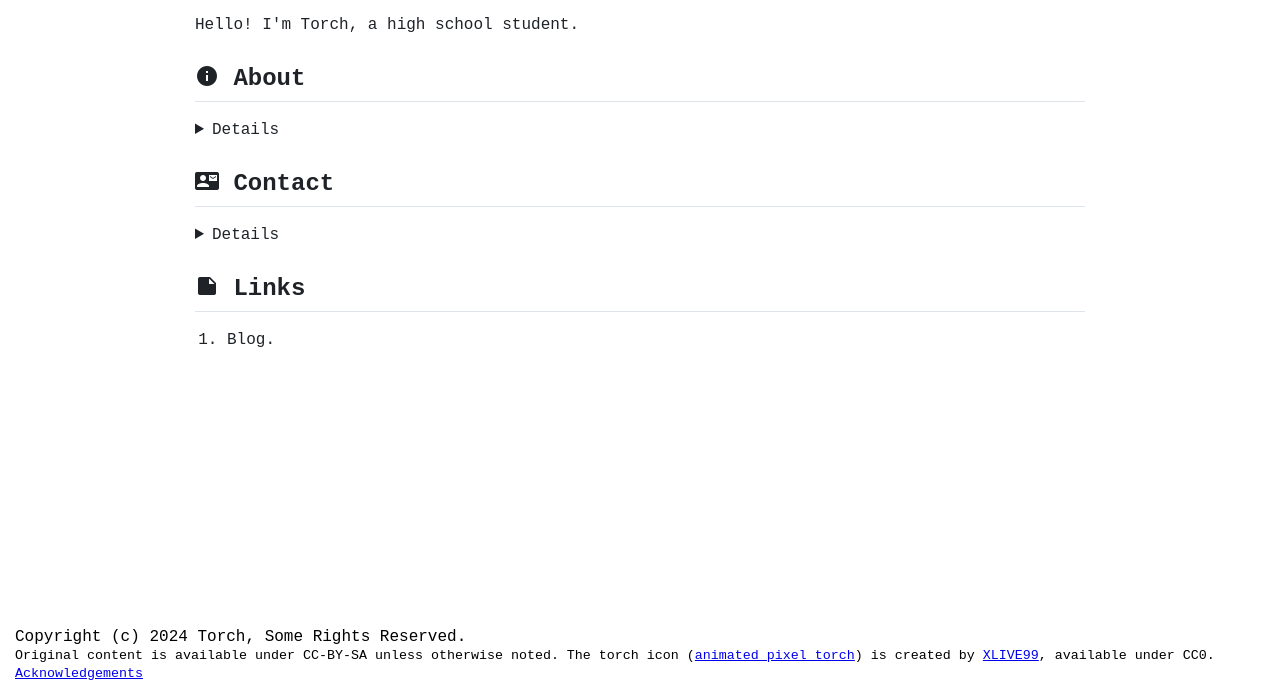
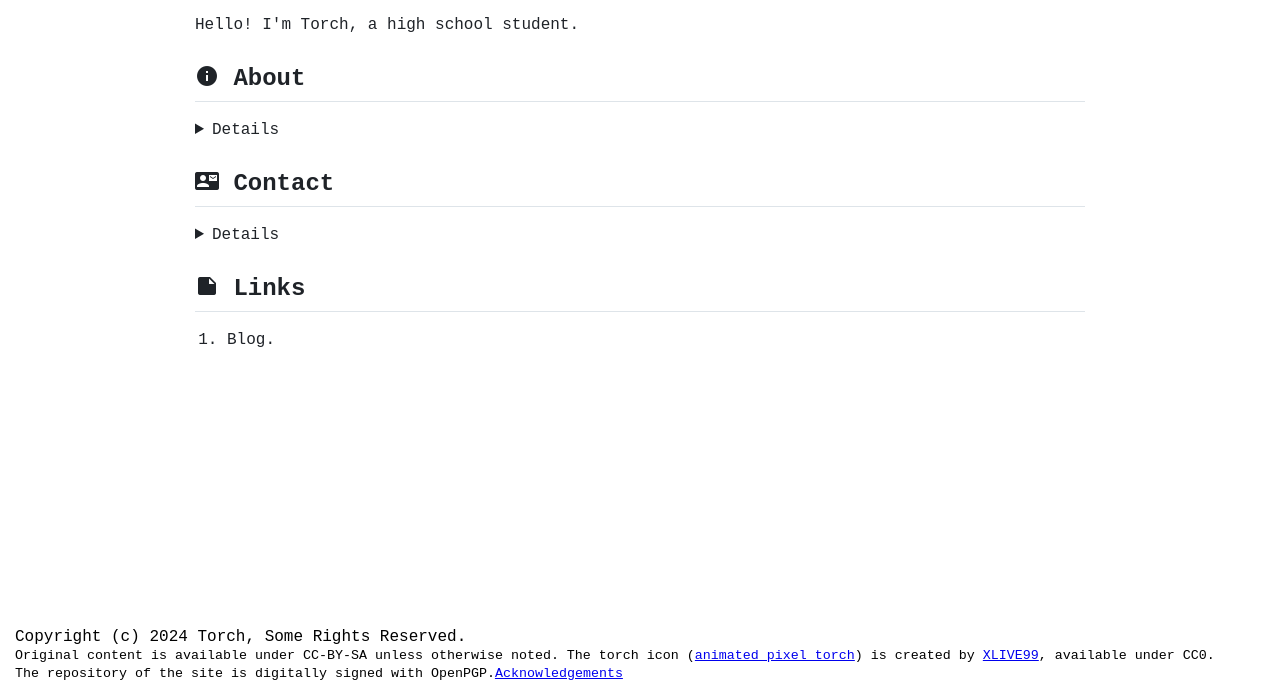
Before and after one commit to mytorch/mytorch.github.io, a plain HTML site: page index.html in a window 1280 px wide. Shown: the part 103-800 px from the top of the page. Drawn offline with nearby package versions, Linux system fonts and the light colour scheme; a small style sheet from the web is missing.

Commit message:
Enable gpg signature

```diff
--- a/index.html
+++ b/index.html
@@ -81,7 +81,7 @@
             Copyright (c) 2024 Torch, Some Rights Reserved.<br>
             <small>Original content is available under CC-BY-SA unless otherwise noted. The torch icon (<a
                     href="https://opengameart.org/content/animated-pixel-torch">animated pixel torch</a>) is created by
-                <a href="https://opengameart.org/users/xlive99">XLIVE99</a>, available under CC0.<br><a
+                <a href="https://opengameart.org/users/xlive99">XLIVE99</a>, available under CC0.<br>The repository of the site is digitally signed with OpenPGP.<a
                     href="/acknowledgements.html">Acknowledgements</a></small>
         </div>
     </footer>
```
